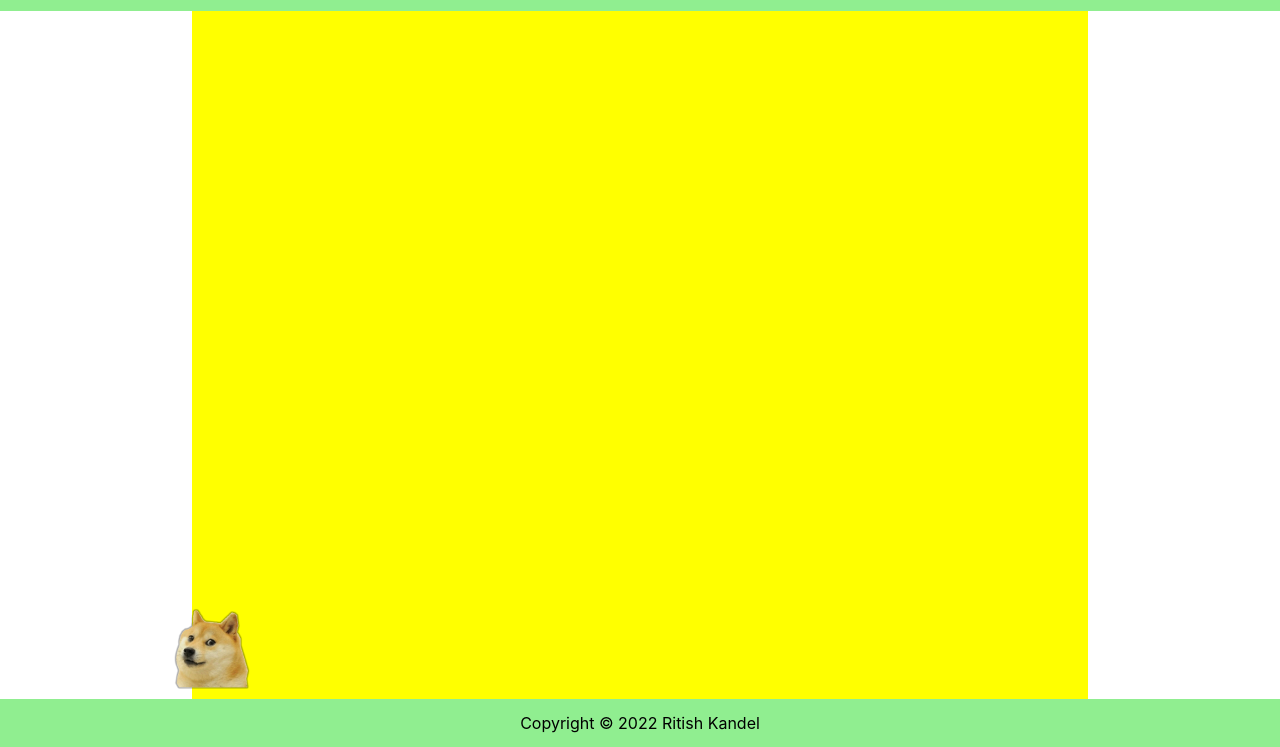
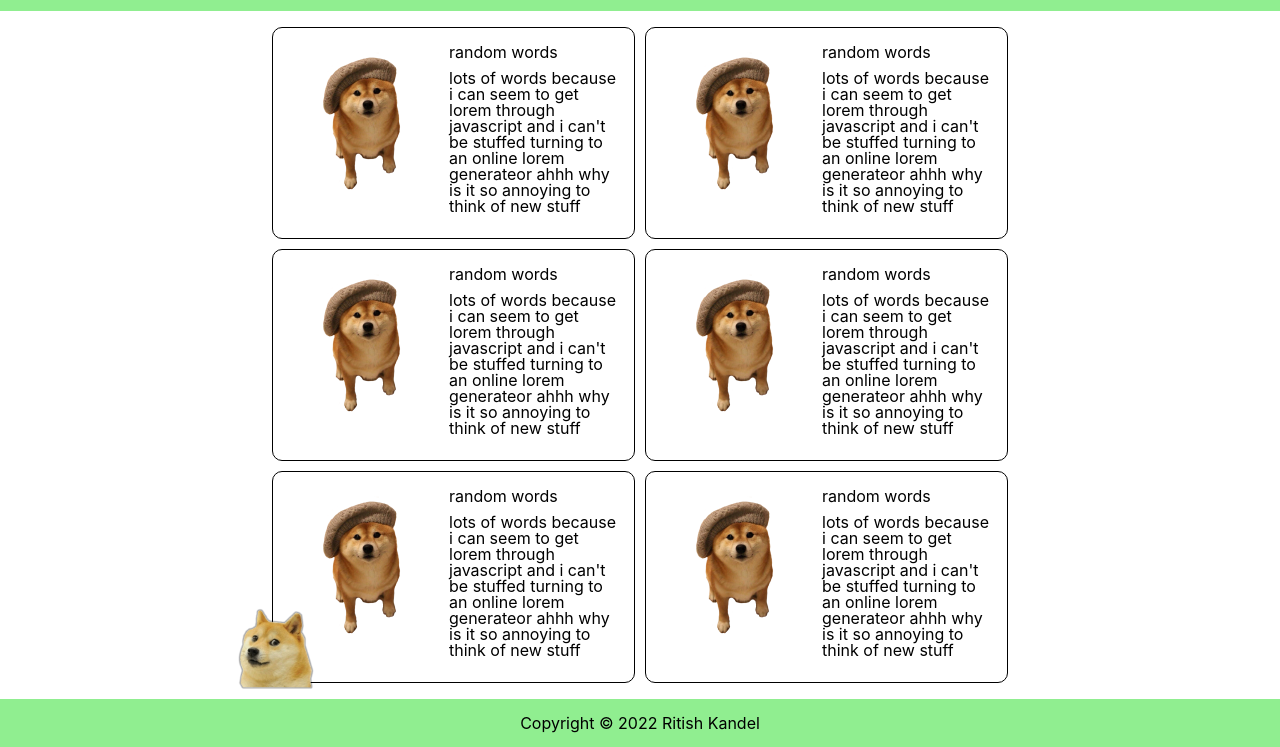
Before and after one commit to ritizzzz/restaurant-page, a website built with webpack: page dist/index.html in a window 1280 px wide. Both pictures are taken after a click on the element "menu". Shown: the part 53-800 px from the top of the page. Built offline with nearby package versions, Linux system fonts and the light colour scheme; files whose address does not match are found by name.

Commit message:
basic aspects of the menu finished

```diff
--- a/src/index.js
+++ b/src/index.js
@@ -42,7 +42,7 @@ function populateAbout(){
 
     const copy = document.createElement('div');
     copy.classList.add('copy');
-    copy.innerText = "This is a shiba inu restaurant. Shibas are considered as heckin good bois all over the world. An eating in a restaurant dedicated to these heckin good bois is a great experience. So sit down, relax, scroll through the menu and get ready for a divine experience.";
+    copy.innerText = "This is a shiba inu petting place. Shibas are considered as heckin good bois all over the world. Petting a shiba inu is a one of the things everyone should experience. So sit down, relax and look through the available shiba inus.";
 
     div.appendChild(copy);
     document.querySelector('#content').appendChild(div);
--- a/src/menu.css
+++ b/src/menu.css
@@ -1,29 +1,54 @@
 .menuContainer{
-  width: 70%;
+  max-width: 60%;
+
   margin: auto;
   box-sizing: border-box;
   height: 100%;
-  background-color: yellow;
   position: relative;
+  display: grid;
+  grid-template-columns: repeat(auto-fit, minmax(300px, 1fr));
+  gap: 10px;
   padding: 1rem;
 }
 
 .topRight{
+    background-image: url(./shiba-d.png);
+    left: -40px;
+}
+
+
+.bottomLeft{
+    background-image: url(./shiba-c.png);
+    bottom: 0px;
+    left: -30px;
+}
+
+.topRight, .bottomLeft{
     width: 100px;
     height: 100px;
-    background-image: url(./shiba-d.png);
     background-size: cover;
     position: absolute;
-    right: -60px;
 }
 
-.bottomLeft{
-    width: 100px;
-    height: 100px;
-    background-image: url(./shiba-c.png);
+.item{
+    border: 1px solid black;
+    width: 100%;
+    height: 100%;
+    border-radius: 10px;
+    padding: 1rem;
+    box-sizing: border-box;
+    display: grid;
+    grid-template-rows: max-content 1fr;
+    grid-template-columns: 150px 1fr;
+    gap: 10px;
+    font-size: 1rem;
+}
+
+.menuItemImg{
+    width: 100%;
+    height: 150px;
+    grid-area: 1/1/3/2;
+    background-image: url(./itembg.png);
     background-size: cover;
-    position: absolute;
-    bottom: 0px;
-    left: -30px;
 
 }
--- a/src/menu.js
+++ b/src/menu.js
@@ -1,5 +1,6 @@
 import "./menu.css";
 function populateMenu(){
+
     document.querySelector('.menu').classList.add('active');
     const content = document.querySelector('#content');
 
@@ -15,6 +16,26 @@ function populateMenu(){
     img2.classList.add('bottomLeft');
     menuContainer.appendChild(img2);
 
+    for(let i = 0; i<6; i++){
+        const item = document.createElement('div');
+        item.classList.add('item');
+
+        const itemImg = document.createElement('div');
+        itemImg.classList.add('menuItemImg');
+        item.appendChild(itemImg);
+
+        const itemTitle = document.createElement('h3');
+        itemTitle.classList.add('itemTitle');
+        itemTitle.innerText = "random words";
+        item.appendChild(itemTitle);
+
+        const itemDesc = document.createElement('p');
+        itemDesc.classList.add('itemDesc');
+        itemDesc.innerText = "lots of words because i can seem to get lorem through javascript and i can't be stuffed turning to an online lorem generateor ahhh why is it so annoying to think of new stuff";
+        item.appendChild(itemDesc);
+
+        menuContainer.appendChild(item);
+    }
     content.appendChild(menuContainer);
 
 }
```
Also changed, not shown: src/itembg.png (added).
